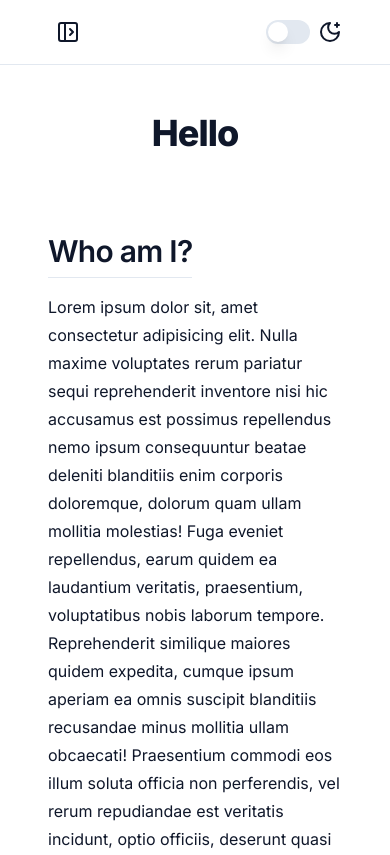
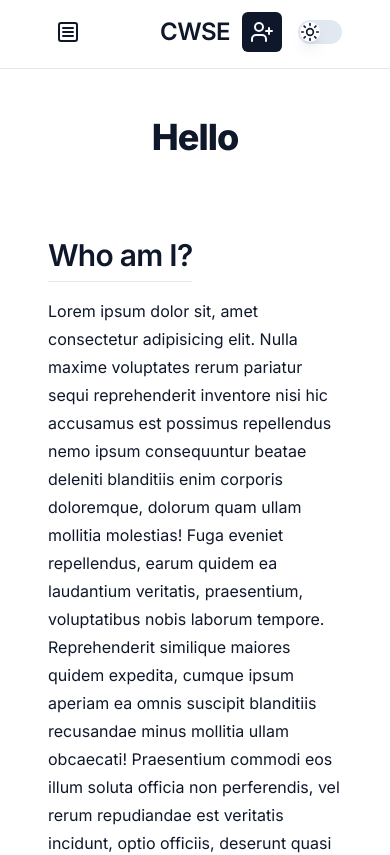
Before and after one commit to collinw7/cwDev, a Next.js app: page / in a window 390 px wide. Shown: the top 855 px of the page. Built offline with nearby package versions, Linux system fonts and the light colour scheme.

Commit message:
social link button & better theme switch

```diff
--- a/components/global-header.tsx
+++ b/components/global-header.tsx
@@ -1,14 +1,22 @@
+import { UserPlus } from "lucide-react";
 import { MainNav } from "./main-nav";
 import { MobileNav } from "./mobile-nav";
+import { Button } from "./ui/button";
 import { ThemeToggle } from "./ui/theme-toggle";
+import Link from "next/link";
 
 const GlobalHeader = (): JSX.Element => {
   return (
     <header className="supports-backdrop-blur:bg-background/60 sticky top-0 z-50 w-full bg-background/80 backdrop-blur">
-      <div className="px-12 flex container">
+      <div className="px-12 flex container mx-0 max-w-full">
         <MainNav />
         <MobileNav />
-        <div className="flex w-1/2 justify-end space-x-2 py-5">
+        <div className="flex w-1/2 justify-end space-x-4">
+          <Button className="px-2 my-3">
+            <Link href="">
+              <UserPlus />
+            </Link>
+          </Button>
           <ThemeToggle />
         </div>
       </div>
--- a/components/mobile-nav.tsx
+++ b/components/mobile-nav.tsx
@@ -10,7 +10,8 @@ import {
   SheetTitle,
   SheetTrigger,
 } from "./ui/sheet";
-import { PanelLeftOpen } from "lucide-react";
+import { MenuSquare } from "lucide-react";
+import { scrollTop } from "@/lib/scrollTop";
 
 const MobileNav = (): JSX.Element => {
   const [open, setOpen] = useState(false);
@@ -20,11 +21,17 @@ const MobileNav = (): JSX.Element => {
       <SheetTrigger asChild>
         <div className="w-1/2 flex py-3 md:hidden">
           <Button variant="ghost" className="flex md:hidden px-2">
-            <PanelLeftOpen />
+            <MenuSquare />
           </Button>
         </div>
       </SheetTrigger>
-      <SheetContent position="left"></SheetContent>
+      <div>
+        <h3 className="py-4 md:hidden cursor-pointer" onClick={scrollTop}>
+          CWSE
+        </h3>
+      </div>
+      <SheetContent position="left">
+      </SheetContent>
     </Sheet>
   );
 };
--- /dev/null
+++ b/components/ui/theme-switch.tsx
@@ -0,0 +1,34 @@
+"use client";
+
+import * as React from "react";
+import * as SwitchPrimitives from "@radix-ui/react-switch";
+
+import { cn } from "@/lib/utils";
+import { MoonStar, Sun } from "lucide-react";
+import { useTheme } from "next-themes";
+
+const ThemeSwitch = React.forwardRef<
+React.ElementRef<typeof SwitchPrimitives.Root>,
+React.ComponentPropsWithoutRef<typeof SwitchPrimitives.Root>
+>(({ className, ...props }, ref) => (
+
+  <SwitchPrimitives.Root
+  className={cn(
+    "peer inline-flex h-[24px] w-[44px] shrink-0 cursor-pointer items-center rounded-full border-2 border-transparent transition-colors focus-visible:outline-none focus-visible:ring-2 focus-visible:ring-ring focus-visible:ring-offset-2 focus-visible:ring-offset-background disabled:cursor-not-allowed disabled:opacity-50 data-[state=checked]:bg-primary data-[state=unchecked]:bg-input",
+    className
+    )}
+    {...props}
+    ref={ref}
+    >
+    <SwitchPrimitives.Thumb asChild
+      className={cn(
+        "pointer-events-none block h-5 w-5 rounded-full bg-background shadow-lg ring-0 transition-transform data-[state=checked]:translate-x-5 data-[state=unchecked]:translate-x-0"
+      )}
+    >
+      {useTheme().theme === "dark" ? <MoonStar /> : <Sun />}
+    </SwitchPrimitives.Thumb>
+  </SwitchPrimitives.Root>
+));
+ThemeSwitch.displayName = SwitchPrimitives.Root.displayName;
+
+export { ThemeSwitch };
--- a/components/ui/theme-toggle.tsx
+++ b/components/ui/theme-toggle.tsx
@@ -1,14 +1,12 @@
 "use client";
 
-import { Label } from "./label";
-import { Switch } from "./switch";
+import { ThemeSwitch } from "./theme-switch";
 import { useEffect, useState } from "react";
 import { useTheme } from "next-themes";
-import { MoonStar, Sun } from "lucide-react";
 
 const ThemeToggle = (): JSX.Element => {
   const [mounted, setMounted] = useState(false);
-  const { theme, setTheme } = useTheme();
+  const { resolvedTheme, setTheme } = useTheme();
 
   useEffect(() => {
     setMounted(true);
@@ -19,10 +17,10 @@ const ThemeToggle = (): JSX.Element => {
   }
 
   return (
-    <>
-      <Switch
+    <div className="py-5">
+      <ThemeSwitch
         id="theme-toggle"
-        defaultChecked={theme === "dark"}
+        defaultChecked={resolvedTheme === "dark"}
         onCheckedChange={(checked: boolean) => {
           if (!checked) {
             setTheme("light");
@@ -31,10 +29,7 @@ const ThemeToggle = (): JSX.Element => {
           }
         }}
       />
-      <Label htmlFor="theme-toggle" className="h-auto">
-        <MoonStar />
-      </Label>
-    </>
+    </div>
   );
 };
 
```
